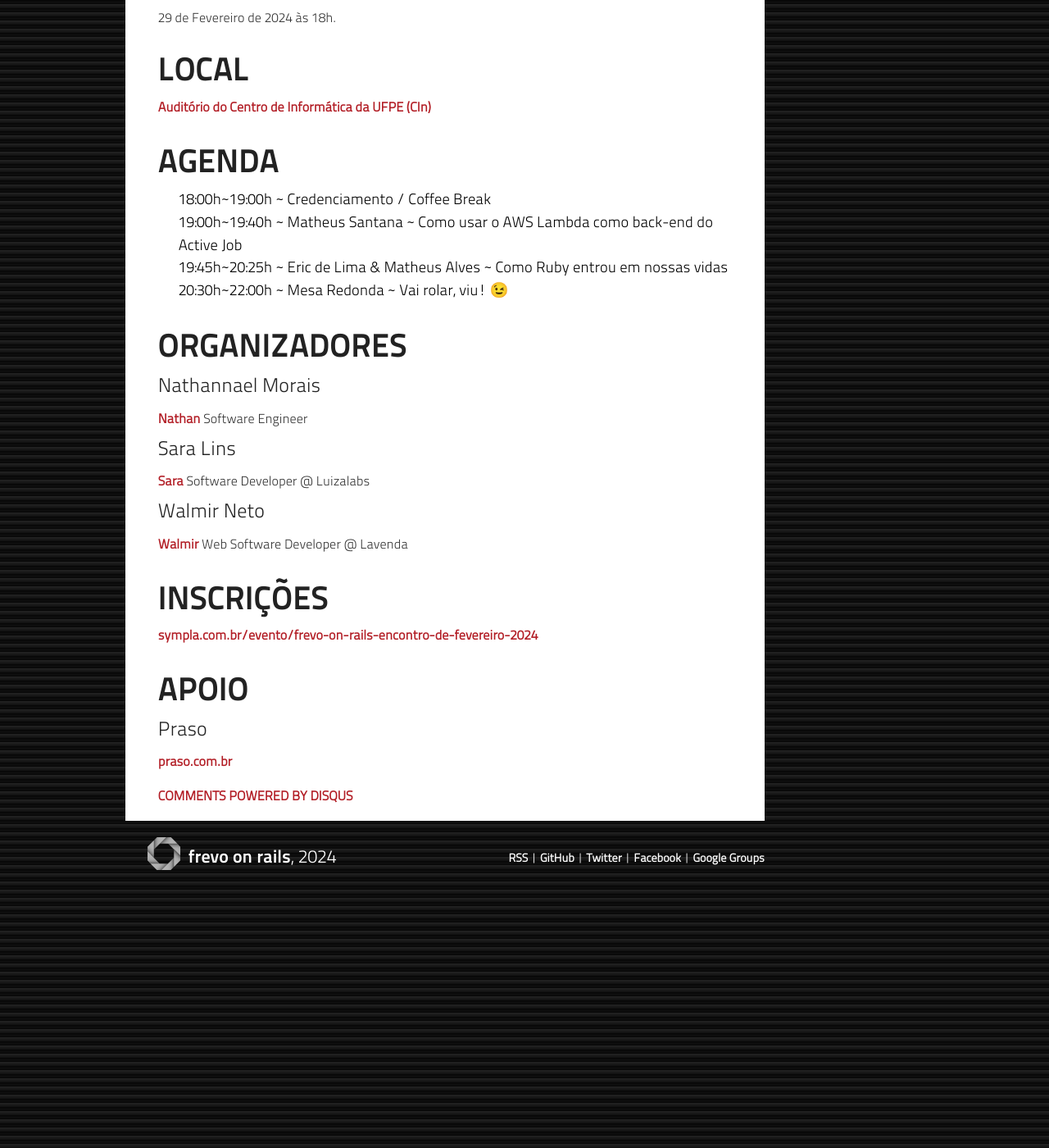
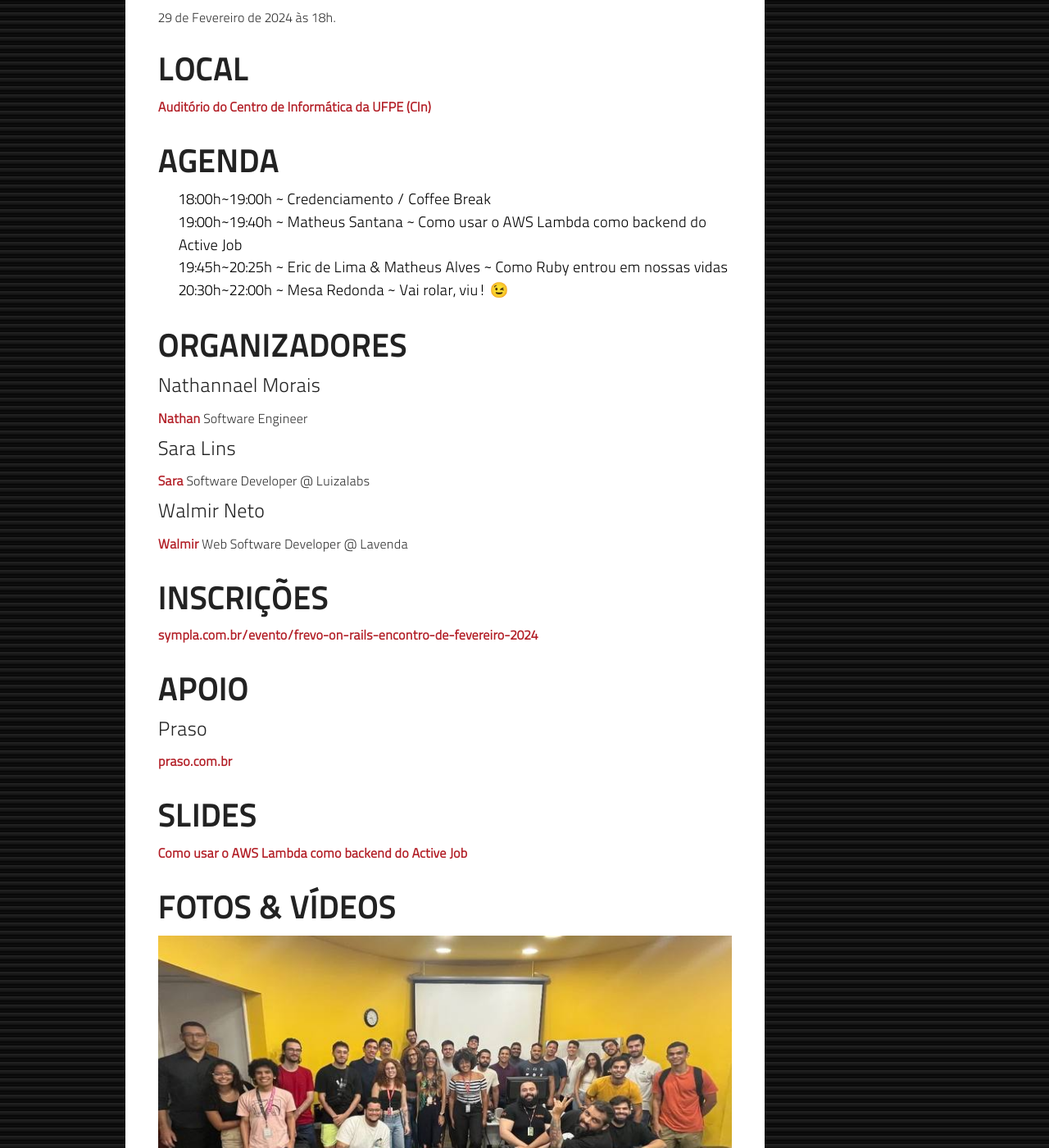
Before and after one commit to frevo-on-rails/frevo-on-rails.github.com, a Jekyll site: the page built from _posts/2024-02-29-encontro-de-fevereiro-2024.markdown, in a window 1280 px wide and 1400 px high, scrolled down 535 px. Shown: the whole window at 82% size. Built offline with Jekyll 4.4.1, drawn with Linux system fonts in a browser that asks for light colours; nearby versions of some CDN libraries; comment, search, counter and statistics services are not loaded; some of the changed text lies outside the part shown.

Commit message:
adiciona slides e fotos do encontro mais recente (2024-02-29)

```diff
--- a/_posts/2024-02-29-encontro-de-fevereiro-2024.markdown
+++ b/_posts/2024-02-29-encontro-de-fevereiro-2024.markdown
@@ -19,7 +19,7 @@
 ## Agenda
 
 - 18:00h~19:00h ~ Credenciamento / Coffee Break
-- 19:00h~19:40h ~ Matheus Santana ~ Como usar o AWS Lambda como back-end do Active Job
+- 19:00h~19:40h ~ Matheus Santana ~ Como usar o AWS Lambda como backend do Active Job
 - 19:45h~20:25h ~ Eric de Lima & Matheus Alves ~ Como Ruby entrou em nossas vidas
 - 20:30h~22:00h ~ Mesa Redonda ~ Vai rolar, viu! 😉
 
@@ -44,4 +44,23 @@
 ## Apoio
 
 ### Praso
+
 [praso.com.br](https://praso.com.br)
+
+## Slides
+
+[Como usar o AWS Lambda como backend do Active Job](/pdfs/como_usar_o_aws_lambda_como_backend_do_activejob.pdf)
+
+## Fotos & Vídeos
+
+![1.jpg](/images/2024-02-29/1.jpg)
+![2.jpg](/images/2024-02-29/2.jpg)
+![3.jpg](/images/2024-02-29/3.jpg)
+![4.jpg](/images/2024-02-29/4.jpg)
+![5.jpg](/images/2024-02-29/5.jpg)
+![6.jpg](/images/2024-02-29/6.jpg)
+[7.MOV](/images/2024-02-29/7.MOV)
+[8.MOV](/images/2024-02-29/8.MOV)
+[9.MOV](/images/2024-02-29/9.MOV)
+[10.MOV](/images/2024-02-29/10.MOV)
+[11.MOV](/images/2024-02-29/11.MOV)
```
Also changed, not shown: images/2024-02-29/1.jpg (added), images/2024-02-29/2.jpg (added), images/2024-02-29/3.jpg (added), images/2024-02-29/4.jpg (added), images/2024-02-29/5.jpg (added), images/2024-02-29/6.jpg (added), 6 other files.
